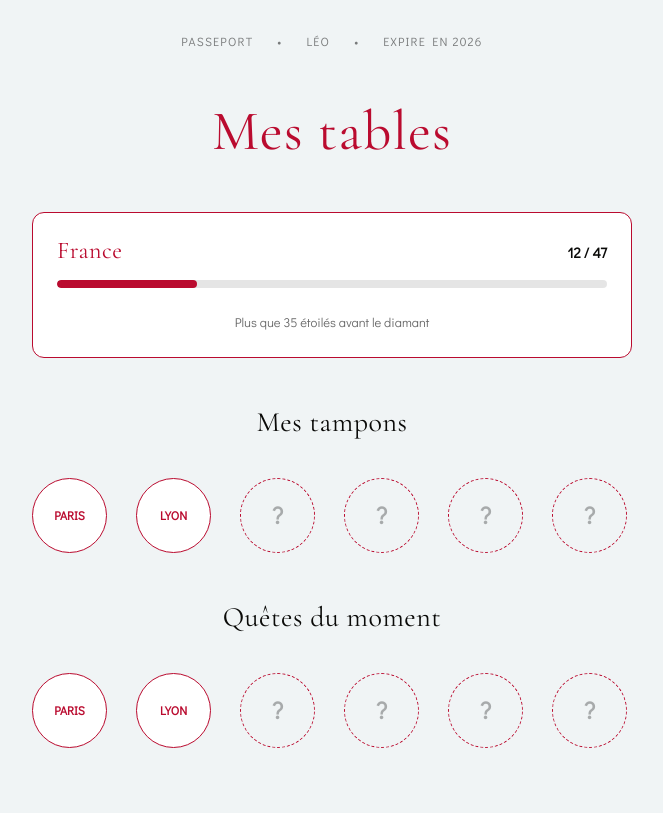
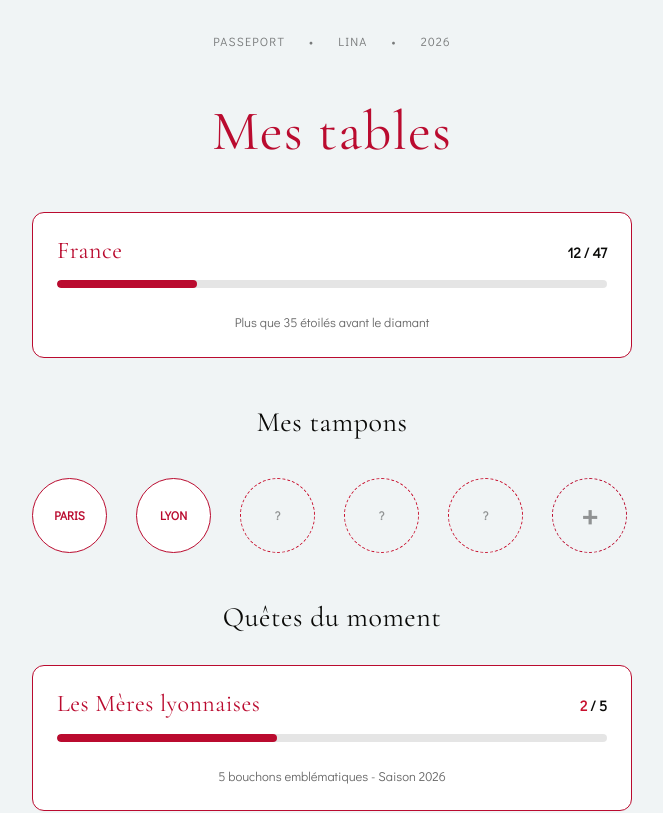
Before and after one commit to Antony35/guide-michelin, a Nuxt app: page /profil in a window 1280 px wide. Shown: the top 813 px of the page, without its empty margins (308-971 px from the left). Built offline with nearby package versions, Linux system fonts and the light colour scheme; what v-calendar would draw is missing.

Commit message:
Ajout modal badge dans profil page

```diff
--- /dev/null
+++ b/app/components/BadgesModal.vue
@@ -0,0 +1,158 @@
+<script setup lang="ts">
+import { ref, computed } from 'vue'
+
+const emit = defineEmits(['close'])
+
+// --- Data: Liste complète de tous les badges possibles ---
+const allBadges = ref([
+  { id: 'paris', name: 'Paris', obtained: true },
+  { id: 'lyon', name: 'Lyon', obtained: true },
+  { id: 'marseille', name: 'Marseille', obtained: false },
+  { id: 'bordeaux', name: 'Bordeaux', obtained: false },
+  { id: 'lille', name: 'Lille', obtained: true },
+  { id: 'strasbourg', name: 'Strasbourg', obtained: false },
+  { id: 'nice', name: 'Nice', obtained: false },
+  { id: 'toulouse', name: 'Toulouse', obtained: false },
+  { id: 'nantes', name: 'Nantes', obtained: true },
+  { id: 'limoges', name: 'Limoges', obtained: false },
+  { id: 'reims', name: 'Reims', obtained: false },
+  { id: 'dijon', name: 'Dijon', obtained: false },
+])
+
+// --- Logique de filtre ---
+type FilterOption = 'all' | 'obtained' | 'missing'
+const activeFilter = ref<FilterOption>('all')
+
+const filteredBadges = computed(() => {
+  if (activeFilter.value === 'obtained') {
+    return allBadges.value.filter(badge => badge.obtained)
+  }
+  if (activeFilter.value === 'missing') {
+    return allBadges.value.filter(badge => !badge.obtained)
+  }
+  return allBadges.value
+})
+</script>
+
+<template>
+  <div class="modal-overlay" @click.self="emit('close')">
+    <div class="modal-content">
+      <button class="close-button" @click="emit('close')">&times;</button>
+      <h2>Tous les tampons</h2>
+
+      <div class="filter-controls">
+        <button :class="{ active: activeFilter === 'all' }" @click="activeFilter = 'all'">Tous</button>
+        <button :class="{ active: activeFilter === 'obtained' }" @click="activeFilter = 'obtained'">Obtenus</button>
+        <button :class="{ active: activeFilter === 'missing' }" @click="activeFilter = 'missing'">Manquants</button>
+      </div>
+
+      <div class="badge-grid">
+        <div
+          v-for="badge in filteredBadges"
+          :key="badge.id"
+          class="badge"
+          :class="{ 'not-obtained': !badge.obtained }"
+        >
+          <span class="badge-text">{{ badge.name }}</span>
+        </div>
+      </div>
+    </div>
+  </div>
+</template>
+
+<style scoped>
+.modal-overlay {
+  position: fixed;
+  inset: 0;
+  background-color: rgba(0, 0, 0, 0.6);
+  display: flex;
+  align-items: center;
+  justify-content: center;
+  z-index: 1000;
+  backdrop-filter: blur(5px);
+}
+
+.modal-content {
+  position: relative;
+  background-color: var(--color-cream);
+  padding: 2rem;
+  border-radius: 16px;
+  width: 90%;
+  max-width: 800px;
+  max-height: 90vh;
+  display: flex;
+  flex-direction: column;
+}
+
+.close-button {
+  position: absolute;
+  top: 1rem;
+  right: 1rem;
+  background: none;
+  border: none;
+  font-size: 2rem;
+  cursor: pointer;
+  color: var(--color-black);
+}
+
+h2 {
+  font-family: var(--font-serif), sans-serif;
+  font-size: 2rem;
+  font-weight: 400;
+  text-align: center;
+  margin-bottom: 2rem;
+  color: #BA0B2F;
+}
+
+.filter-controls {
+  display: flex;
+  justify-content: center;
+  gap: 1rem;
+  margin-bottom: 2rem;
+}
+
+.filter-controls button {
+  font-family: var(--font-sans), sans-serif;
+  background: none;
+  border: 1px solid rgba(0, 0, 0, 0.2);
+  border-radius: 20px;
+  padding: 0.5rem 1rem;
+  cursor: pointer;
+  transition: all 0.2s ease;
+}
+
+.filter-controls button.active {
+  background-color: #BA0B2F;
+  color: white;
+  border-color: #BA0B2F;
+}
+
+.badge-grid {
+  display: grid;
+  grid-template-columns: repeat(auto-fill, minmax(100px, 1fr));
+  gap: 1.5rem;
+  overflow-y: auto;
+  padding: 0.5rem;
+}
+
+.badge {
+  display: flex;
+  align-items: center;
+  justify-content: center;
+  width: 100px;
+  height: 100px;
+  border: 1px solid #BA0B2F;
+  border-radius: 50%;
+  background-color: #fff;
+  font-weight: 600;
+  color: #BA0B2F;
+  text-align: center;
+}
+
+.badge.not-obtained {
+  border-color: rgba(0, 0, 0, 0.2);
+  background-color: transparent;
+  color: rgba(0, 0, 0, 0.4);
+  filter: grayscale(1);
+}
+</style>
--- a/app/pages/profil.vue
+++ b/app/pages/profil.vue
@@ -1,13 +1,35 @@
 <script setup lang="ts">
+import { ref } from 'vue'
+import BadgesModal from '~/components/BadgesModal.vue'
 
+const isModalOpen = ref(false)
+
+const quests = [
+  {id: 1, name: "Les Mères lyonnaises", description: "5 bouchons emblématiques - Saison 2026", score: "2", objectif: "5"},
+  {id: 2, name: "La faim s'invite", description: "Manger dans plusieurs restaurants", score: "7", objectif: "10"},
+  {id: 3, name: "Découvrir Limoges", description: "Rendez vous dans la ville de Limoges", score: "0", objectif: "1"}
+]
+
+const displayedBadges = [
+  { id: 'paris', name: 'Paris', obtenus: true },
+  { id: 'lyon', name: 'Lyon', obtenus: true },
+  { id: 'toulouse', name: 'Toulouse', obtenus: false },
+  { id: 'bordeaux', name: 'Bordeaux', obtenus: false },
+  { id: 'rennes', name: 'Rennes', obtenus: false },
+]
+
+function calculatePercentage(score: number, objectif: number) {
+  if (objectif === 0) return 0;
+  return (score / objectif) * 100;
+}
 </script>
 
 <template>
   <main class="profil">
     <section class="info-section">
       <p>Passeport</p>
-      <p>Léo</p>
-      <p>Expire en 2026</p>
+      <p>Lina</p>
+      <p>2026</p>
     </section>
 
     <h1 class="profil-title">Mes tables</h1>
@@ -28,32 +50,30 @@
     <section class="badges-section">
       <h2>Mes tampons</h2>
       <div class="badge-container">
-        <div class="badge">
-          <span class="badge-text">Paris</span>
+        <div v-for="badge in displayedBadges" :key="badge.id" class="badge" :class="{ 'not-active': !badge.obtenus }">
+          <span class="badge-text">{{ badge.obtenus ? badge.name : '?' }}</span>
         </div>
-        <div class="badge">
-          <span class="badge-text">Lyon</span>
-        </div>
-        <div v-for="alias in 4" :key="alias" class="badge placeholder">
-          <span>?</span>
+        <div class="badge placeholder" @click="isModalOpen = true">
+          <span>+</span>
         </div>
       </div>
     </section>
 
-    <section class="badges-section">
+    <section class="card-container">
       <h2>Quêtes du moment</h2>
-      <div class="badge-container">
-        <div class="badge">
-          <span class="badge-text">Paris</span>
+      <div v-for="quest in quests" :key="quest.id" class="card">
+        <div class="card-header">
+          <h3 class="card-title">{{ quest.name }}</h3>
+          <p class="card-progress-text"><span>{{ quest.score }}</span> / {{ quest.objectif }}</p>
         </div>
-        <div class="badge">
-          <span class="badge-text">Lyon</span>
+        <div class="slider">
+          <span class="slider-bar" :style="{ width: calculatePercentage(Number(quest.score), Number(quest.objectif)) + '%' }"></span>
         </div>
-        <div v-for="alias in 4" :key="alias" class="badge placeholder">
-          <span>?</span>
-        </div>
+        <p class="card-subtitle">{{ quest.description }}</p>
       </div>
     </section>
+
+    <BadgesModal v-if="isModalOpen" @close="isModalOpen = false" />
   </main>
 </template>
 
@@ -104,6 +124,7 @@
   border: 1px solid #BA0B2F;
   border-radius: 12px;
   background-color: #fff;
+  margin-bottom: 1rem;
 }
 
 .card-header {
@@ -123,6 +144,10 @@
   font-size: 0.9rem;
   font-weight: 600;
   color: var(--color-black);
+}
+
+.card-progress-text span {
+  color: var(--color-red);
 }
 
 .slider {
@@ -152,7 +177,7 @@
   margin: 0 auto 3rem auto;
 }
 
-.badges-section h2 {
+.badges-section h2, .card-container h2 {
   font-family: var(--font-serif), sans-serif;
   font-size: 1.75rem;
   font-weight: 400;
@@ -162,7 +187,6 @@
 
 .badge-container {
   display: grid;
-  justify-content: space-between;
   grid-template-columns: repeat(auto-fill, minmax(75px, 1fr));
   gap: 1.5rem;
 }
@@ -179,6 +203,15 @@
   font-weight: 600;
   color: #BA0B2F;
   transition: transform 0.3s ease;
+  text-align: center;
+}
+
+.not-active {
+  border: 1px dashed var(--color-red);
+  background-color: transparent;
+  color: rgba(0, 0, 0, 0.4);
+  transition: transform 0.3s ease;
+  text-align: center;
 }
 
 .badge:hover {
@@ -187,8 +220,9 @@
 
 .badge.placeholder {
   border-style: dashed;
-  color: rgba(0, 0, 0, 0.3);
+  color: rgba(0, 0, 0, 0.4);
   background-color: transparent;
-  font-size: 1.5rem;
+  font-size: 2rem;
+  cursor: pointer;
 }
 </style>
```
